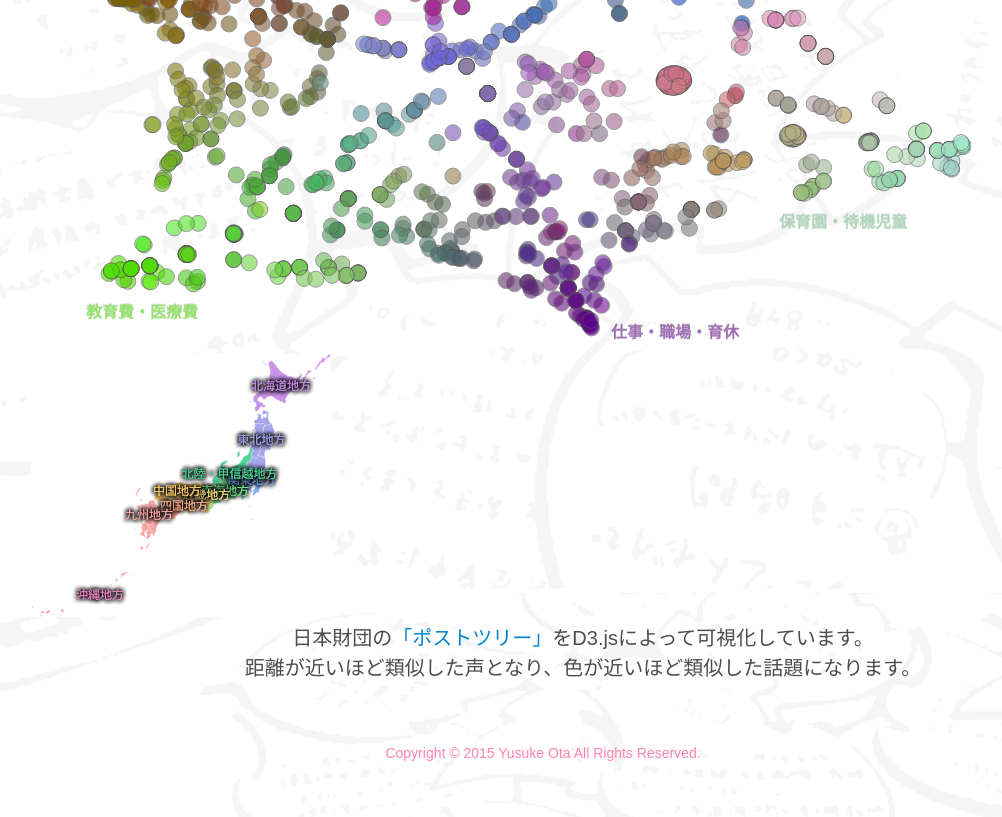
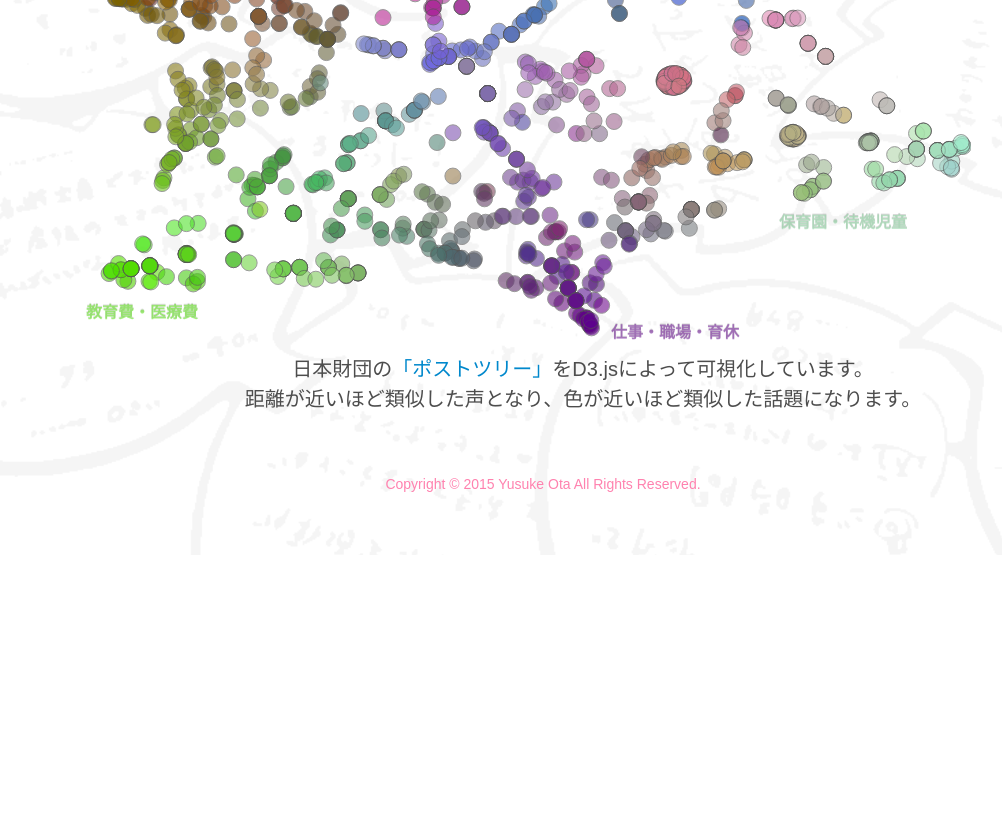
Before and after one commit to y-ota/Visualization_Posttree, a plain HTML site: page posttree/index.html in a window 1280 px wide. Shown: the part 372-1189 px from the top of the page, without its empty margins (97-1099 px from the left). After the commit the page ends 927 px from the top, so only its background shows below. Drawn offline with nearby package versions, Linux system fonts and the light colour scheme.

Commit message:
Update INDEX.HTML

```diff
--- a/posttree/index.html
+++ b/posttree/index.html
@@ -33,42 +33,5 @@
 	<script src="http://d3js.org/d3.v3.min.js"></script>
 	<script src="js/bootstrap.js"></script>
 	<script src="js/visual.js"></script>
-	<script src="js/jquery.japan-map.min.js"></script>
-
-	<script type="text/javascript">
-	$(function(){
-	//地域を設定
-	//{"code":[地域のコード], "name": [地域の名前], "color":[地域につける色], "hoverColor":[地域をマウスでホバーしたときの色], "prefectures":[地域に含まれる都道府県のコード]}
-	var areas = [
-		{"code": 1 , "name":"北海道地方", "color":"#ca93ea", "hoverColor":"#e0b1fb", "prefectures":[1]},
-		{"code": 2 , "name":"東北地方",   "color":"#a7a5ea", "hoverColor":"#d6d4fd", "prefectures":[2,3,4,5,6,7]},
-		{"code": 3 , "name":"関東地方",   "color":"#84b0f6", "hoverColor":"#c1d8fd", "prefectures":[8,9,10,11,12,13,14]},
-		{"code": 4 , "name":"北陸・甲信越地方",   "color":"#52d49c", "hoverColor":"#93ecc5", "prefectures":[15,16,17,18,19,20]},
-		{"code": 4 , "name":"東海地方",   "color":"#77e18e", "hoverColor":"#aff9bf", "prefectures":[21,22,23,24]},
-		{"code": 6 , "name":"近畿地方",   "color":"#f2db7b", "hoverColor":"#f6e8ac", "prefectures":[25,26,27,28,29,30]},
-		{"code": 7 , "name":"中国地方",   "color":"#f9ca6c", "hoverColor":"#ffe5b0", "prefectures":[31,32,33,34,35]},
-		{"code": 8 , "name":"四国地方",   "color":"#fbad8b", "hoverColor":"#ffd7c5", "prefectures":[36,37,38,39]},
-		{"code": 9 , "name":"九州地方",   "color":"#f7a6a6", "hoverColor":"#ffcece", "prefectures":[40,41,42,43,44,45,46]},
-		{"code":10 , "name":"沖縄地方",   "color":"#ea89c4", "hoverColor":"#fdcae9", "prefectures":[47]}
-	];
-
-	$("#map").japanMap(
-		{
-			areas  : areas, //上で設定したエリアの情報
-			selection : "prefecture", //選ぶことができる範囲(県→prefecture、エリア→area)
-			borderLineWidth: 0.25, //線の幅
-			drawsBoxLine : false, //canvasを線で囲む場合はtrue
-			movesIslands : false, //南西諸島を左上に移動させるときはtrue、移動させないときはfalse
-			showsAreaName : true, //エリア名を表示しない場合はfalse
-			width: 300, //canvasのwidth。別途heightも指定可。
-			backgroundColor: "#ffffff", //canvasの背景色
-			font : "MS Mincho", //地図に表示する文字のフォント
-			fontSize : 12, //地図に表示する文字のサイズ
-			fontColor : "areaColor", //地図に表示する文字の色。"areaColor"でエリアの色に合わせる
-			fontShadowColor : "black", //地図に表示する文字の影の色
-		}
-	);
-});</script>
-
 </body>
 </html>
```
